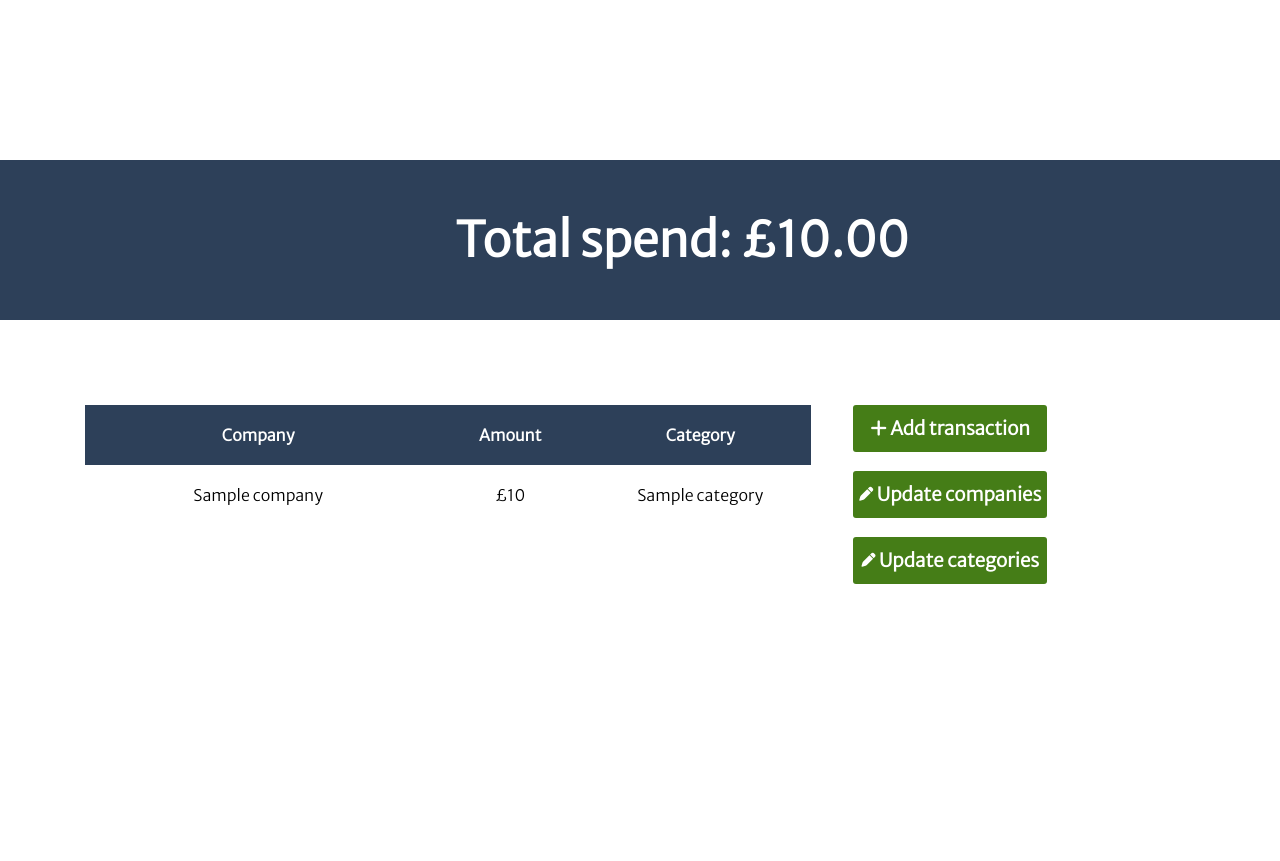
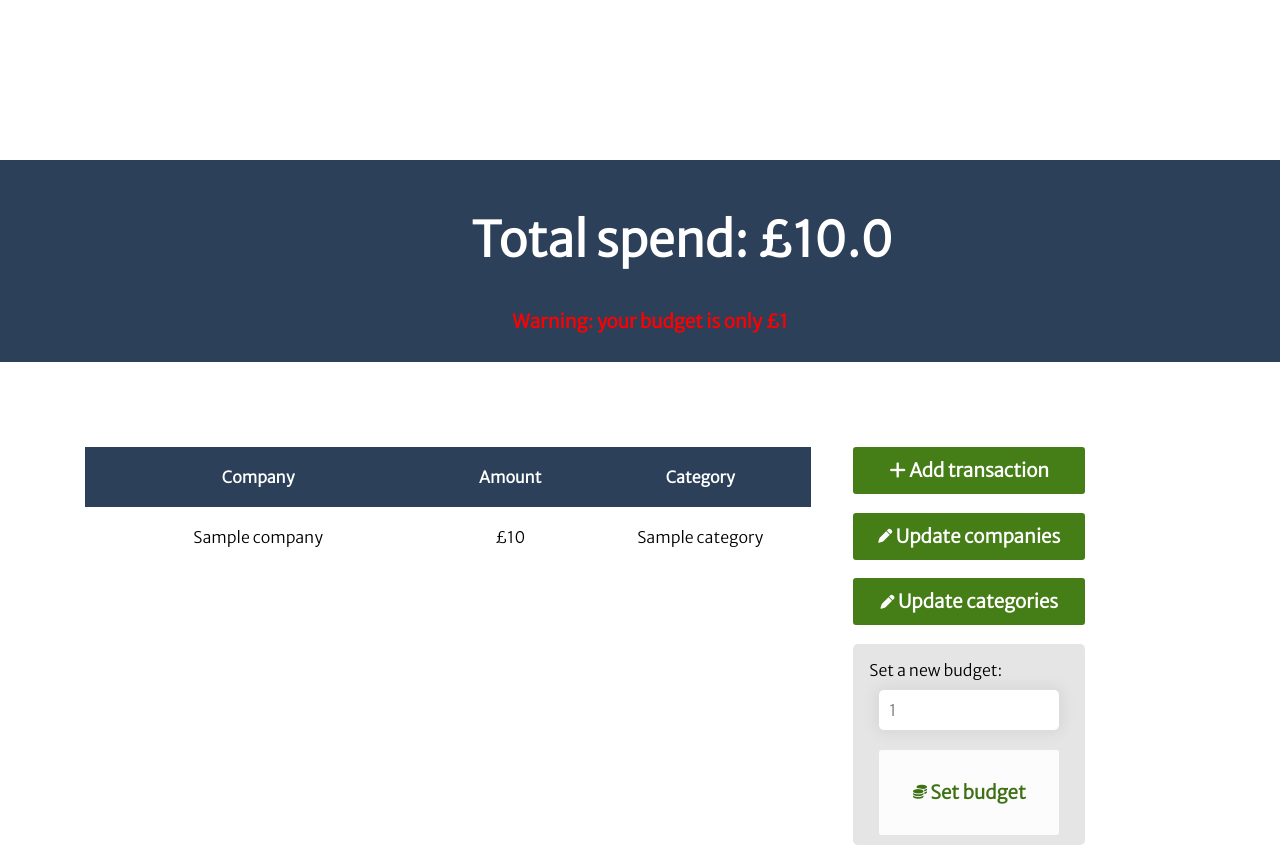
Before and after one commit to AvianLearning/python-flask-spending-tracker, a Flask app: page / in a window 1280 px wide. Before the commit the page ends 584 px from the top, so only its background shows below. Run offline with Flask 2, Linux system fonts and the light colour scheme; a database or web service that is not in the repository returns one stand-in record (values such as "Sample title"); some libraries are stand-ins or nearby versions; some web fonts are replaced.

Commit message:
Added budget class and ability to check if over budget

```diff
--- a/controllers/transactions_controller.py
+++ b/controllers/transactions_controller.py
@@ -1,9 +1,11 @@
 from flask import Blueprint, Flask, redirect, render_template, request
 
 from models.transaction import Transaction
+from models.budget import Budget
 import repositories.transaction_repository as transaction_repository
 import repositories.company_repository as company_repository
 import repositories.tag_repository as tag_repository
+import repositories.budget_repository as budget_repository
 
 transactions_blueprint = Blueprint("transactions", __name__)
 
@@ -11,8 +13,10 @@ transactions_blueprint = Blueprint("transactions", __name__)
 @transactions_blueprint.route("/")
 def transactions():
     transactions = transaction_repository.select_all()
-    total = get_total(transactions)
-    return render_template("index.html", all_transactions=transactions, total=total)
+    budget = budget_repository.select(1)
+
+    total = round(get_total(transactions), 2)
+    return render_template("index.html", all_transactions=transactions, total=total, budget=budget)
 
 
 # Add transaction
@@ -23,7 +27,7 @@ def add_transaction():
     return render_template("add-transaction.html", companies=companies, tags=tags)
 
 # Create transaction and redirect to home
-@transactions_blueprint.route("/", methods=["POST"])
+@transactions_blueprint.route("/add-transaction/new", methods=["POST"])
 def create_transaction():
     amount = request.form["amount"]
     company_id = request.form["company_id"]
@@ -38,13 +42,24 @@ def get_total(transactions):
     total = 0.00
     for transaction in transactions:
         total += float(transaction.amount)
-        currency = "£{:,.2f}".format(total)
-    return currency
+    return total
 
-# Add budget
-@transactions_blueprint.route("/add-budget")
+
+# Show budget
+@transactions_blueprint.route("/")
 def add_budget():
-    return render_template("add-budget.html")
+    budget = budget_repository.select_all()
+    return render_template("index.html", budget=budget)
+
+# Add budget and return to home
+@transactions_blueprint.route("/budget/edit", methods=["POST"])
+def create_budget():
+    budget = request.form["budget"]
+    new_budget = Budget(budget, 1)
+    budget_repository.update(new_budget)
+    return redirect("/")
+
+
 
 # @transactions_blueprint.route("/", methods=["POST"])
 # def create_budget():
--- /dev/null
+++ b/models/budget.py
@@ -0,0 +1,4 @@
+class Budget:
+    def __init__(self, total_budget, id=None):
+        self.total_budget = total_budget
+        self.id = id
--- /dev/null
+++ b/repositories/budget_repository.py
@@ -0,0 +1,46 @@
+from db.run_sql import run_sql
+from models.budget import Budget
+
+def save(budget):
+    sql = "INSERT INTO budgets (total_budget) VALUES (%s) RETURNING id"
+    values = [budget.total_budget]
+    results = run_sql(sql, values)
+    id = results[0]['id']
+    budget.id = id
+
+def select_all():
+    budgets = []
+
+    sql = "SELECT * FROM budgets"
+    results = run_sql(sql)
+
+    for result in results:
+        budget = Budget(result['total_budget'], result['id'])
+        budgets.append(budget)
+    return budgets
+
+def select(id):
+    budget = None
+    sql = "SELECT * FROM budgets WHERE id=%s"
+    values = [id]
+    result = run_sql(sql, values)[0]
+
+    if result is not None:
+        budget = Budget(result['total_budget'], result['id'])
+    return budget
+
+def delete_all():
+    sql = "DELETE from budgets"
+    run_sql(sql)
+
+
+def delete(id):
+    sql = "DELETE FROM budgets WHERE id=%s"
+    values = [id]
+    run_sql(sql, values)
+
+
+def update(budget):
+    sql = "UPDATE budgets SET total_budget = %s WHERE id=%s"
+    values = [budget.total_budget, budget.id]
+    run_sql(sql, values)
--- a/static/css/buttons.css
+++ b/static/css/buttons.css
@@ -41,12 +41,27 @@ button {
     border-radius: 3px;
     transition-duration: 0.4s;
     color: #fff;
-
 }
 
 button:hover {
     background-color: #3e7014;
 }
+.grey-button {
+    display: block;
+    padding: 12px;
+    border:0 none;
+    background-color: #fcfcfc;
+    -webkit-border-radius: 3px;
+    border-radius: 3px;
+    transition-duration: 0.4s;
+    color: #3e7014;
+}
+
+.grey-button:hover {
+    background-color: #d9e5d0;
+}
+
+
 
 
 
--- a/static/css/header.css
+++ b/static/css/header.css
@@ -28,3 +28,16 @@ main > header > h2 {
     /* justify-self: center; */
     padding-left: 5%;
 }
+
+main > header > h3 {
+    font-size: 2em;
+}
+.red {
+    color: red;
+    text-align: center;
+}
+
+.green {
+    color: green;
+    text-align: center;
+}
--- a/templates/add-transaction.html
+++ b/templates/add-transaction.html
@@ -7,7 +7,7 @@
 
 <article class="grey-centered-form" grid-area: article>
 
-<form action="/" method="POST">
+<form action="/add-transaction/new" method="POST">
     <div>
         <label for="amount">Amount spent: </label>
         <input type="number" id="amount" name="amount" placeholder="0.00" step="0.01" min="0" required>
--- a/templates/index.html
+++ b/templates/index.html
@@ -2,16 +2,22 @@
 
 {% block content %}
 <header>
-    <h2>Total spend: {{ total }}</h2>
-    <!-- <form class="enter-budget" action="/" method="POST">
-        <div>
-            <label for="amount">Set a budget: </label>
-            <input type="number" id="budget" name="budget" placeholder="0.00" step="0.01" min="0">
-        </div>
-        <button type="submit">Add budget</button>
-    </form> -->
+    <h2>Total spend: £{{ total }}</h2>
+    {% if total >= (budget.total_budget - 100) %}
+    <ul>
+        <li>
+            <h3 class="red">Warning: your budget is only £{{ budget.total_budget }}</h2>
+        </li>
+    </ul>
+    {% else %}
+    <ul>
+        <li>
+            <h3 class="green">Your budget of £{{ budget.total_budget }} is healthy!</h2>
+        </li>
+    </ul>
+    {% endif %}
+
 </header>
-<!-- Add category icon if possible - if else block -->
 
 <article class="transaction-list">
 
@@ -48,15 +54,15 @@
             <li class="green-button"><h3><a href="/add-transaction"><i class="fas fa-plus"></i> Add transaction</a></h3></li>
             <li class="green-button"><h3><a href="/companies"><i class="fas fa-pen fa-xs"></i> Update companies</a></h3></li>
             <li class="green-button"><h3><a href="/categories"><i class="fas fa-pen fa-xs"></i> Update categories</a></h3></li>
-<!--
+
         <li>
-            <form class="enter-budget" action="/" method="POST">
-                    <label for="amount">Set a budget: </label>
-                    <input type="number" id="budget" name="budget" placeholder="0.00" step="0.01" min="0">
-                <button type="submit">Add budget</button>
+            <form class="enter-budget" action="/budget/edit" method="POST">
+                    <label for="budget">Set a new budget: </label>
+                    <input type="number" id="budget" name="budget" placeholder="{{ budget.total_budget }}" step="0.01" min="0">
+                <button class="grey-button" type="submit"><h3><i class="fas fa-coins fa-xs"></i> Set budget</h3></button>
             </form>
 
-        </li>  -->
+        </li>
     </ul>
     </nav>
 
```
Also changed, not shown: console.py (+7 -0 lines), db/spending_tracker.sql (+7 -0 lines), models/total.py (deleted, +0 -15 lines).
